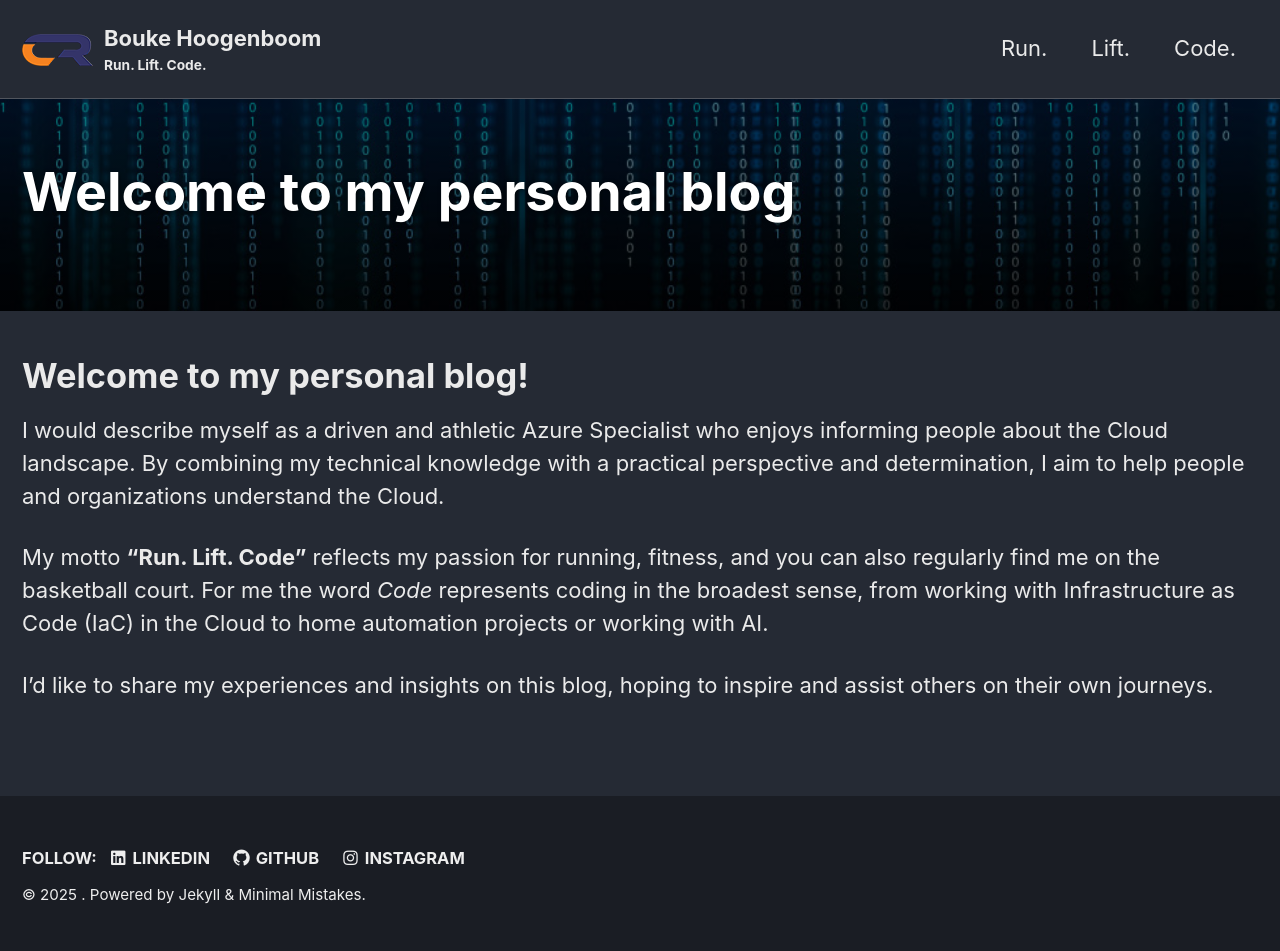
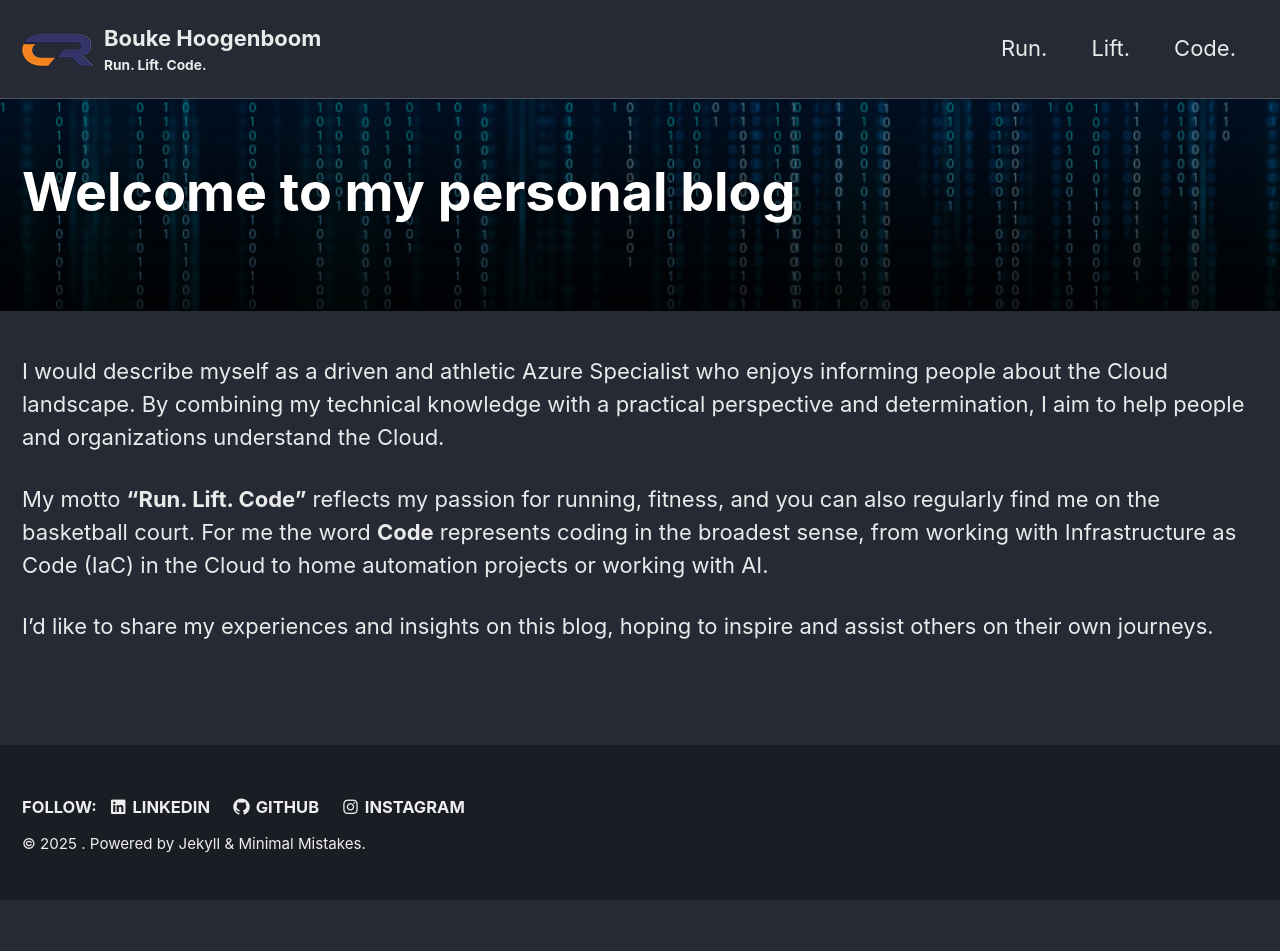
Before and after one commit to bhoogenboom/BoukeHoogenboom, a Jekyll site: the page built from _posts/2025-09-18-fitst-blog.md, in a window 1280 px wide. Built offline with Jekyll 4.4.1, drawn with Linux system fonts in a browser that asks for light colours; cached includes are drawn as plain includes; after the commit the page ends 900 px from its top, so only the background shows below that.

Commit message:
changed post

```diff
--- a/_posts/2025-09-18-fitst-blog.md
+++ b/_posts/2025-09-18-fitst-blog.md
@@ -3,19 +3,17 @@
 header:
   teaser: "/assets/images/Binary-Code-500x300.jpg"
 categories:
+  - Code
   - Run
   - Lift
-  - Code
 tags:
   - Welcome
 ---
-
-# Welcome to my personal blog!
 
 I would describe myself as a driven and athletic Azure Specialist who enjoys informing people about the Cloud landscape.
 By combining my technical knowledge with a practical perspective and determination, I aim to help people and organizations understand the Cloud.
 
 My motto **“Run. Lift. Code”** reflects my passion for running, fitness, and you can also regularly find me on the basketball court.
-For me the word *Code* represents coding in the broadest sense, from working with Infrastructure as Code (IaC) in the Cloud to home automation projects or working with AI.
+For me the word **Code** represents coding in the broadest sense, from working with Infrastructure as Code (IaC) in the Cloud to home automation projects or working with AI.
 
 I'd like to share my experiences and insights on this blog, hoping to inspire and assist others on their own journeys.
```
